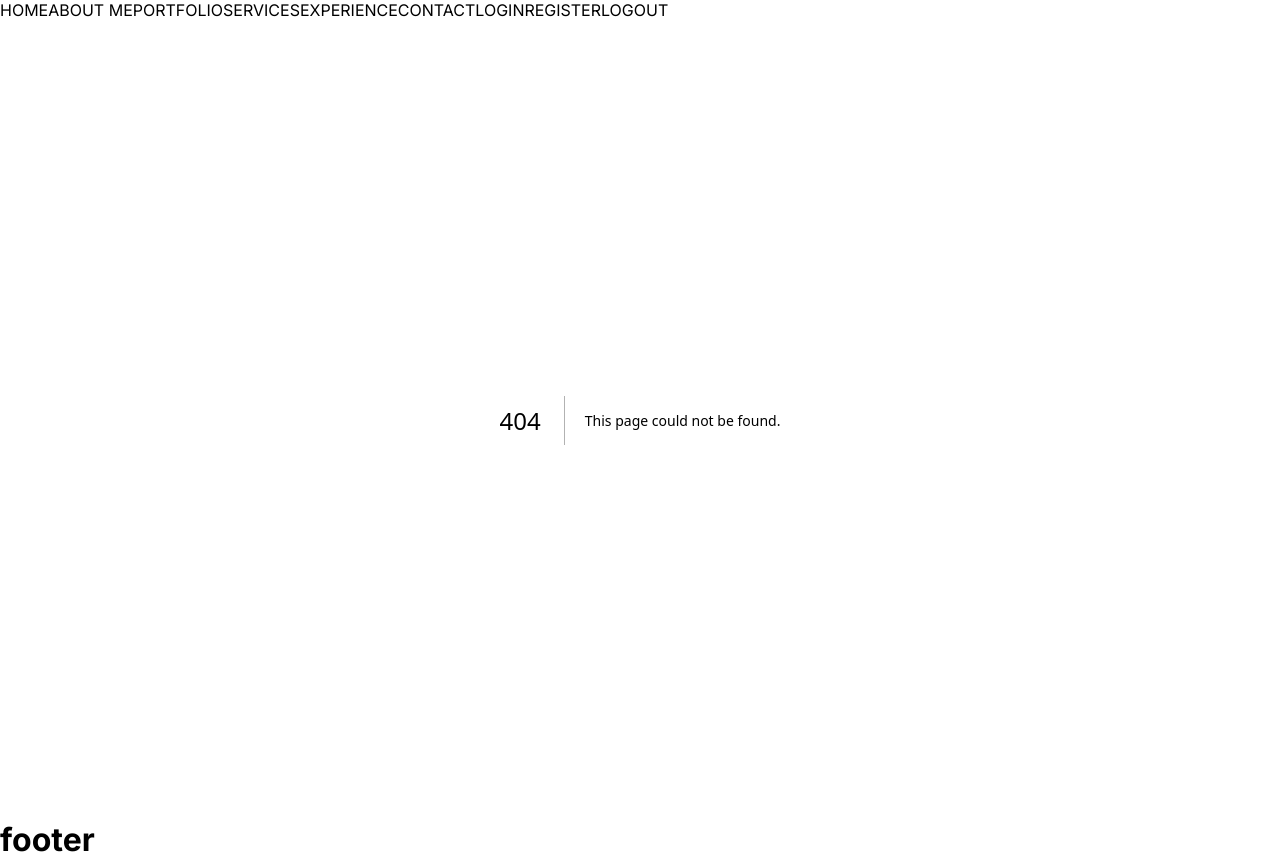
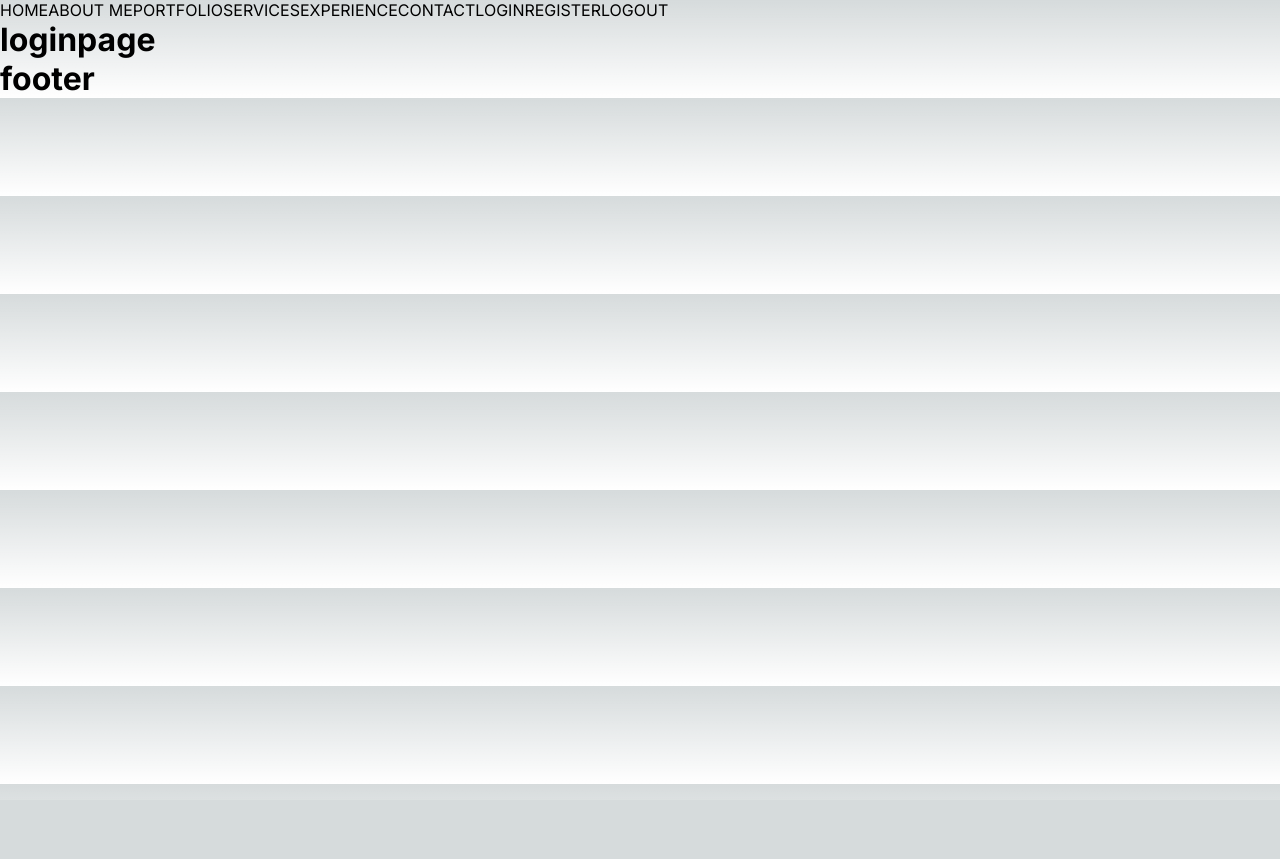
Before and after one commit to Dimo-Hristov/Personal-app, a Next.js app: page /login in a window 1280 px wide. Before the commit this address had no page. After the commit the page ends 800 px from the top, so only its background shows below. Built offline with nearby package versions, Linux system fonts and the light colour scheme.

Commit message:
add auth folder with login and register

```diff
--- /dev/null
+++ b/src/app/(auth)/login/page.tsx
@@ -0,0 +1,7 @@
+const Login = ()=>{
+    return (
+        <h1>loginpage</h1>
+    )
+}
+
+export default Login
```
Also changed, not shown: src/app/(auth)/register/page.tsx (added, +7 -0 lines).
